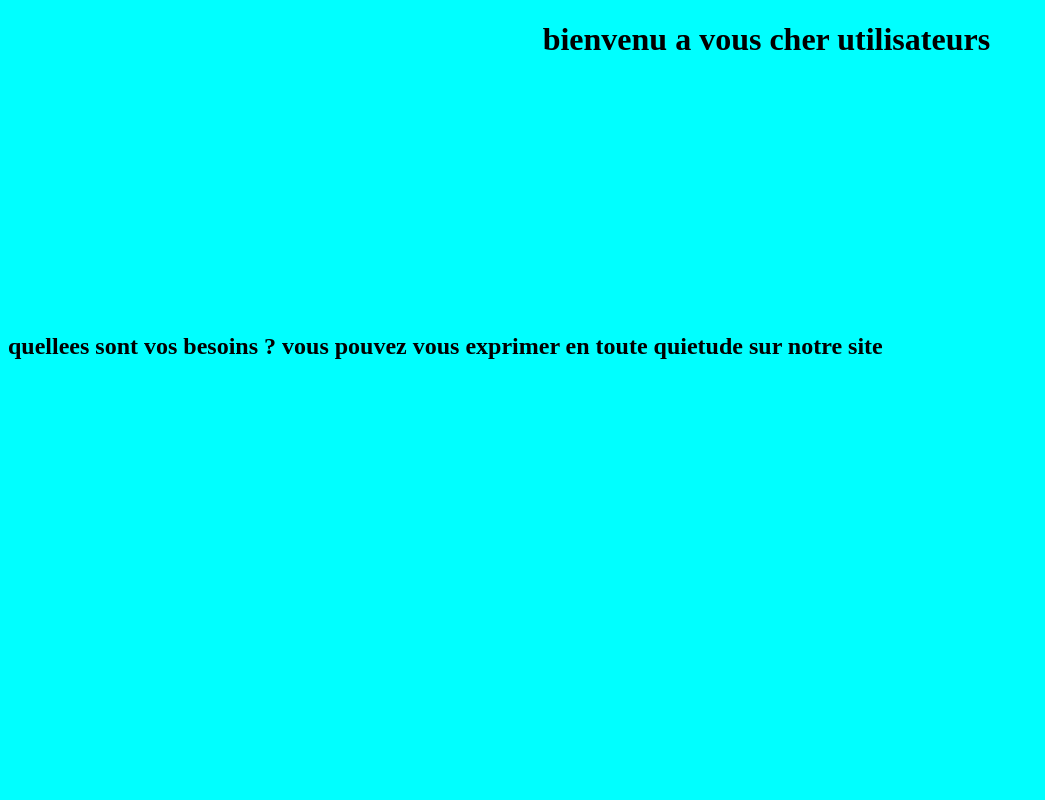
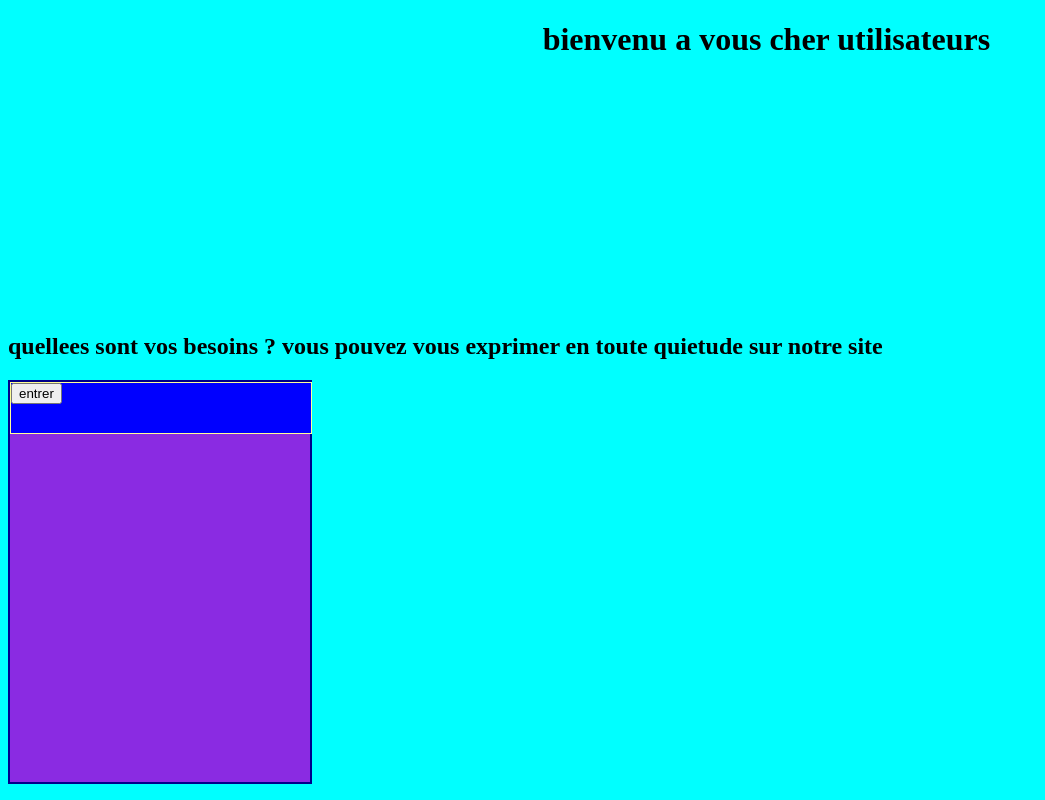
Before and after one commit to Ronaldo1999/boboProject, a plain HTML site: page promot.html in a window 1280 px wide. Shown: the whole page, without its empty margins (0-1045 px from the left). Drawn offline with Linux system fonts and the light colour scheme.

Commit message:
ajouter ce petit tableau

```diff
--- a/promot.html
+++ b/promot.html
@@ -3,8 +3,22 @@
 <head>
 	<title> test git </title>
 </head>
+<style>
+  .ass1{
+    background-color: blue;border: 1px solid rgb(514,556,151);
+    width: 300px; height: 50px;
+  }
+  section{
+    background-color: blueviolet; border: 2px darkblue solid; width: 300px; height: 400px;
+  }
+</style>
 <body style="background-color: aqua">
   <h1 style="padding-bottom: 20%; padding-left: 20%; text-align: center;">bienvenu a vous cher utilisateurs</h1>
   <h2> quellees sont vos besoins ? vous pouvez vous exprimer en toute quietude sur notre site</h2>
+  <section>
+    <aside class="ass1">
+      <input type="button" value="entrer" class="bnt1" >
+    </aside>
+  </section>
 </body>
 </html>
```
